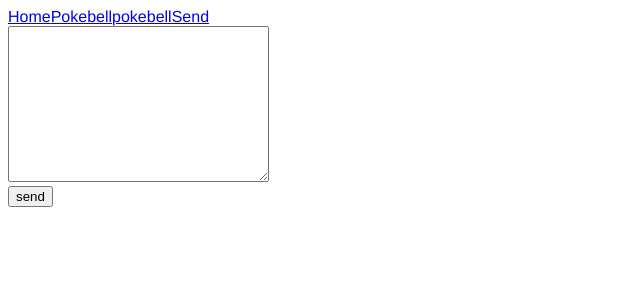
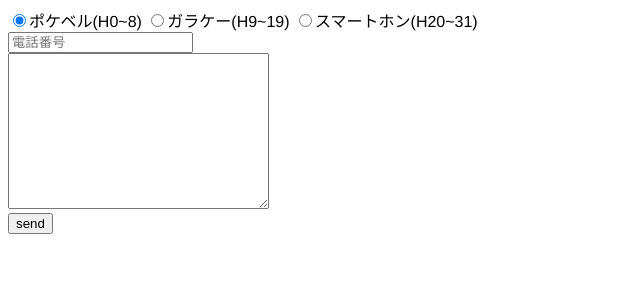
Before and after one commit to pteroid/heisei_chat_client, a Vue app: page /send in a window 1280 px wide. Shown: the top 300 px of the page, without its empty margins (0-640 px from the left). Built offline with nearby package versions, Linux system fonts and the light colour scheme.

Commit message:
送信フォームの作成(未:スタイリング)

```diff
--- a/src/views/Send.vue
+++ b/src/views/Send.vue
@@ -1,10 +1,28 @@
 <template>
   <div>
-    <div id="nav">
-      <router-link to="/">Home</router-link>
-      <router-link to="/pokebell">Pokebell</router-link>
-      <router-link to="/send">pokebellSend</router-link>
+    <!--
+    <select v-model="toYear">
+      <option v-for="year in years" :value="year.value" :key="year.id">{{year.text}}</option>
+    </select>
+    -->
+
+    <input type="radio" id="pokebell" value="Pokebell" v-model="toYear">
+    <label for="pokebell">ポケベル(H0~8) </label>
+    <input type="radio" id="keitai" value="Keitai" v-model="toYear">
+    <label for="keitai">ガラケー(H9~19) </label>
+    <input type="radio" id="smart" value="Smart" v-model="toYear">
+    <label for="smart">スマートホン(H20~31) </label>
+
+    <div v-if="toYear=='Pokebell'">
+      <input type="text" v-model="phoneNum" placeholder="電話番号" maxlength="12">
     </div>
+    <div v-if="toYear=='Keitai'">
+      <input type="email" v-model="address" placeholder="メールアドレス">
+    </div>
+    <div v-if="toYear=='Smart'">
+      <input type="text" v-model="identfier" placeholder="ID" maxlength="16">
+    </div>
+
     <div>
       <textarea name="textbox" id="textbox" cols="30" rows="10"></textarea>
     </div>
@@ -15,5 +33,20 @@
 <script>
 export default {
   name: "Send",
+  data() {
+    return {
+      toYear: "Pokebell",
+      phoneNum: "",
+      address: "",
+      identfier: "",
+      /*
+      years: [
+        { id: 1, text: "ポケベル(H0~8)", value: "Pokebell" },
+        { id: 2, text: "ガラケー(H9~19)", value: "Keitai" },
+        { id: 3, text: "スマートホン(H20~31)", value: "Smart" }
+      ]
+      */
+    };
+  }
 };
 </script>
```
